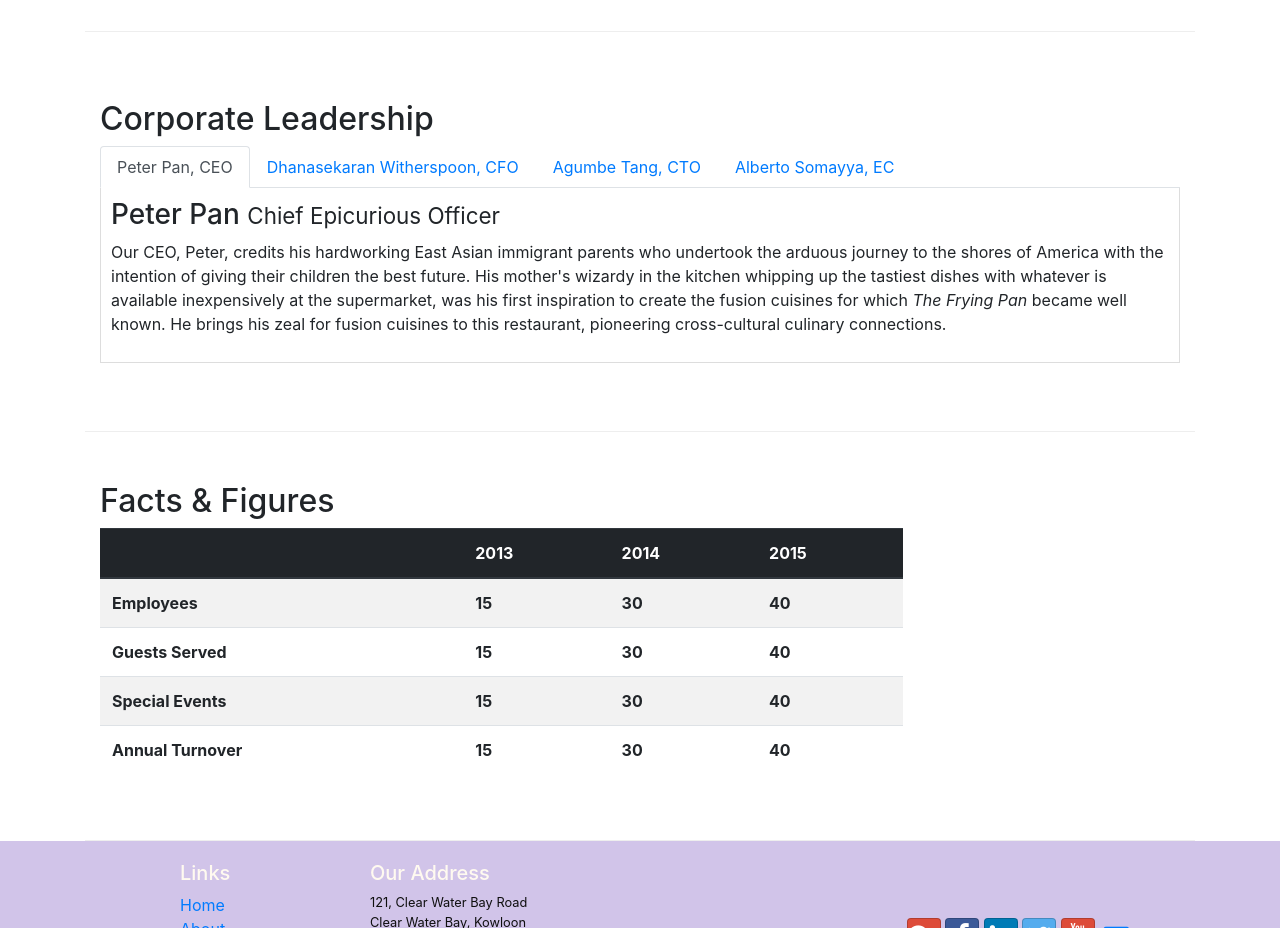
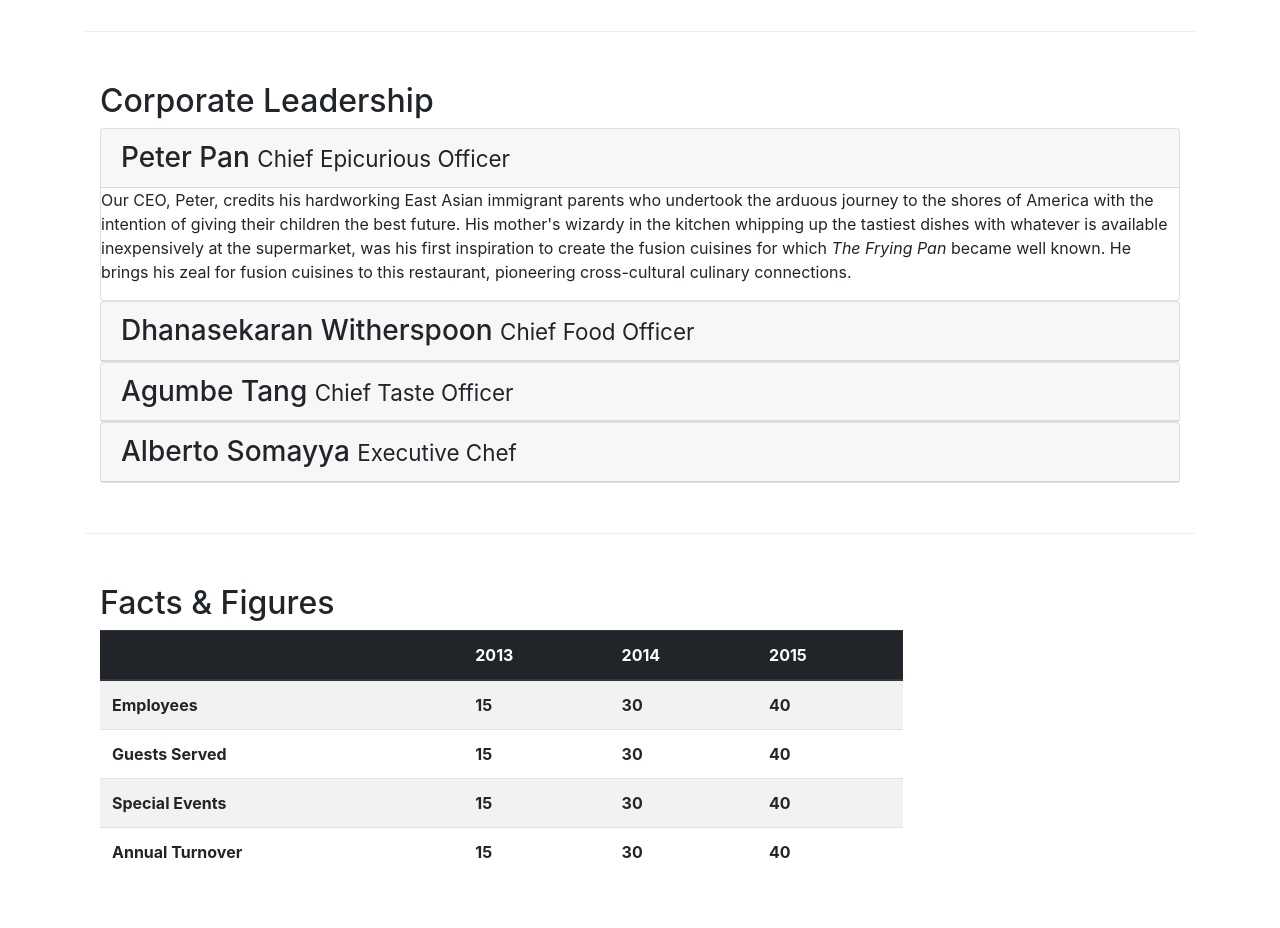
Before and after one commit to vinodbistvb/bootstrap4Trials, a website: page aboutus.html in a window 1280 px wide. Shown: the part 940-1868 px from the top of the page. Drawn offline with nearby package versions, Linux system fonts and the light colour scheme.

Commit message:
accordion

```diff
--- a/aboutus.html
+++ b/aboutus.html
@@ -105,64 +105,99 @@
             <div class="col-12">
                 <h2>Corporate Leadership</h2>
 
-                <ul class="nav nav-tabs">
-                    <li class="nav-item">
-                        <a class="nav-link active" href="#peter" role="tab" data-toggle="tab">Peter Pan, CEO</a>
-                    </li>
-                    <li class="nav-item">
-                        <a class="nav-link" href="#danny" role="tab" data-toggle="tab">Dhanasekaran Witherspoon, CFO</a>
-                    </li>
-                    <li class="nav-item">
-                        <a class="nav-link" href="#Agumbe" role="tab" data-toggle="tab">Agumbe Tang, CTO</a>
-                    </li>
-                    <li class="nav-item">
-                        <a class="nav-link" href="#Alberto" role="tab" data-toggle="tab">Alberto Somayya, EC</a>
-                    </li>
-                </ul>
 
-                <div class="tab-content">
-                    <div role="tabpanel" class="tab-pane fade show active" id="peter">
-                        <h3>Peter Pan <small>Chief Epicurious Officer</small></h3>
-                        <p class="d-none d-sm-block">Our CEO, Peter, credits his hardworking East Asian immigrant parents
-                            who
-                            undertook the
-                            arduous journey to the shores of America with the intention of giving their children the best
-                            future. His mother's wizardy in the kitchen whipping up the tastiest dishes with whatever is
-                            available inexpensively at the supermarket, was his first inspiration to create the fusion
-                            cuisines
-                            for which <em>The Frying Pan</em> became well known. He brings his zeal for fusion cuisines to
-                            this
-                            restaurant, pioneering cross-cultural culinary connections.</p>
+
+                <div id="accordion">
+                    <div class="card">
+                        <div class="card-header" role="tab" id="peterhead">
+                            <h3 class="mb-0">
+                                <a data-toggle="collapse" data-target="#peter">
+                                    Peter Pan <small>Chief Epicurious Officer</small>
+                                </a>
+                            </h3>
+                        </div>
+                        <div class="collapse-show" id="peter" data-parent="#accordion">
+                            <p class="d-none d-sm-block">Our CEO, Peter, credits his hardworking East Asian immigrant
+                                parents
+                                who undertook the arduous journey to the shores of America with the intention of giving
+                                their children the best
+                                future. His mother's wizardy in the kitchen whipping up the tastiest dishes with
+                                whatever is
+                                available inexpensively at the supermarket, was his first inspiration to create the
+                                fusion
+                                cuisines for which <em>The Frying Pan</em> became well known. He brings his zeal for
+                                fusion cuisines to
+                                this restaurant, pioneering cross-cultural culinary connections.</p>
+                        </div>
                     </div>
 
-                    <div role="tabpanel" class="tab-pane fade" id="danny">
-                        <h3>Dhanasekaran Witherspoon <small>Chief Food Officer</small></h3>
-                        <p class="d-none d-sm-block">Our CFO, Danny, as he is affectionately referred to by his colleagues,
+                    <div class="card">
+                        <div class="card-header" role="tab" id="dannyhead">
+                            <h3 class="mb-0">
+                                <a class="collapsed" data-toggle="collapse" data-target="#danny">Dhanasekaran
+                                    Witherspoon
+                                    <small>Chief Food Officer</small>
+                                </a>
+                            </h3>
+                        </div>
+                        <div class="collapse" id="danny" data-parent="#accordion">
+                            <div class="card-body">
+                                <p class="d-none d-sm-block">Our CFO, Danny, as he is affectionately referred to by his
+                                    colleagues,
                                     comes from a long established
-                            family tradition in farming and produce. His experiences growing up on a farm in the Australian
-                            outback gave him great appreciation for varieties of food sources. As he puts it in his own
+                                    family tradition in farming and produce. His experiences growing up on a farm in the
+                                    Australian
+                                    outback gave him great appreciation for varieties of food sources. As he puts it in
+                                    his own
                                     words,
                                     <em>Everything that runs, wins, and everything that stays, pays!</em>
                                 </p>
                             </div>
+                        </div>
+                    </div>
 
-                    <div role="tabpanel" class="tab-pane fade" id="agumbe">
-                        <h3>Agumbe Tang <small>Chief Taste Officer</small></h3>
-                        <p class="d-none d-sm-block ">Blessed with the most discerning gustatory sense, Agumbe, our CTO,
+                    <div class="card">
+                        <div class="card-header" role="tab" id="agumbehead">
+                            <h3 class="mb-0">
+                                <a class="collapsed" data-toggle="collapse" data-target="#agumbe">Agumbe Tang
+                                    <small>Chief Taste Officer</small>
+                                </a>
+                            </h3>
+                        </div>
+                        <div class="collapse" id="agumbe" data-parent="#accordion">
+                            <div class="card-body">
+                                <p class="d-none d-sm-block ">Blessed with the most discerning gustatory sense, Agumbe,
+                                    our CTO,
                                     personally ensures that every dish
-                            that we serve meets his exacting tastes. Our chefs dread the tongue lashing that ensues if their
-                            dish does not meet his exacting standards. He lives by his motto, <em>You click only if you
+                                    that we serve meets his exacting tastes. Our chefs dread the tongue lashing that
+                                    ensues if
+                                    their
+                                    dish does not meet his exacting standards. He lives by his motto, <em>You click only
+                                        if you
                                         survive my lick.</em></p>
                             </div>
+                        </div>
+                    </div>
 
-                    <div role="tabpanel" class="tab-pane fade" id="alberto">
-                        <h3>Alberto Somayya <small>Executive Chef</small></h3>
+
+                    <div class="card">
+                        <div class="card-header" role="tab" id="albertohead">
+                            <h3 class="mb-0">
+                                <a class="collapsed" data-toggle="collapse" data-target="#alberto">Alberto Somayya <small>Executive Chef</small>
+                                </a>
+                            </h3>
+                        </div>
+                        <div class="collapse" id="alberto" data-parent="#accordion">
+                            <div class="card-body">
                                 <p class="d-none d-sm-block">Award winning three-star Michelin chef with wide International
                                     experience
                                     having worked closely with
                                     whos-who in the culinary world, he specializes in creating mouthwatering Indo-Italian fusion
-                            experiences. He says, <em>Put together the cuisines from the two craziest cultures, and you get
+                                    experiences. He says, <em>Put together the cuisines from the two craziest cultures, and you
+                                        get
                                         a winning hit! Amma Mia!</em></p>
+                            </div>
+                        </div>
                     </div>
                 </div>
             </div>
```
Lines whose indentation alone changed are shown as unchanged.
